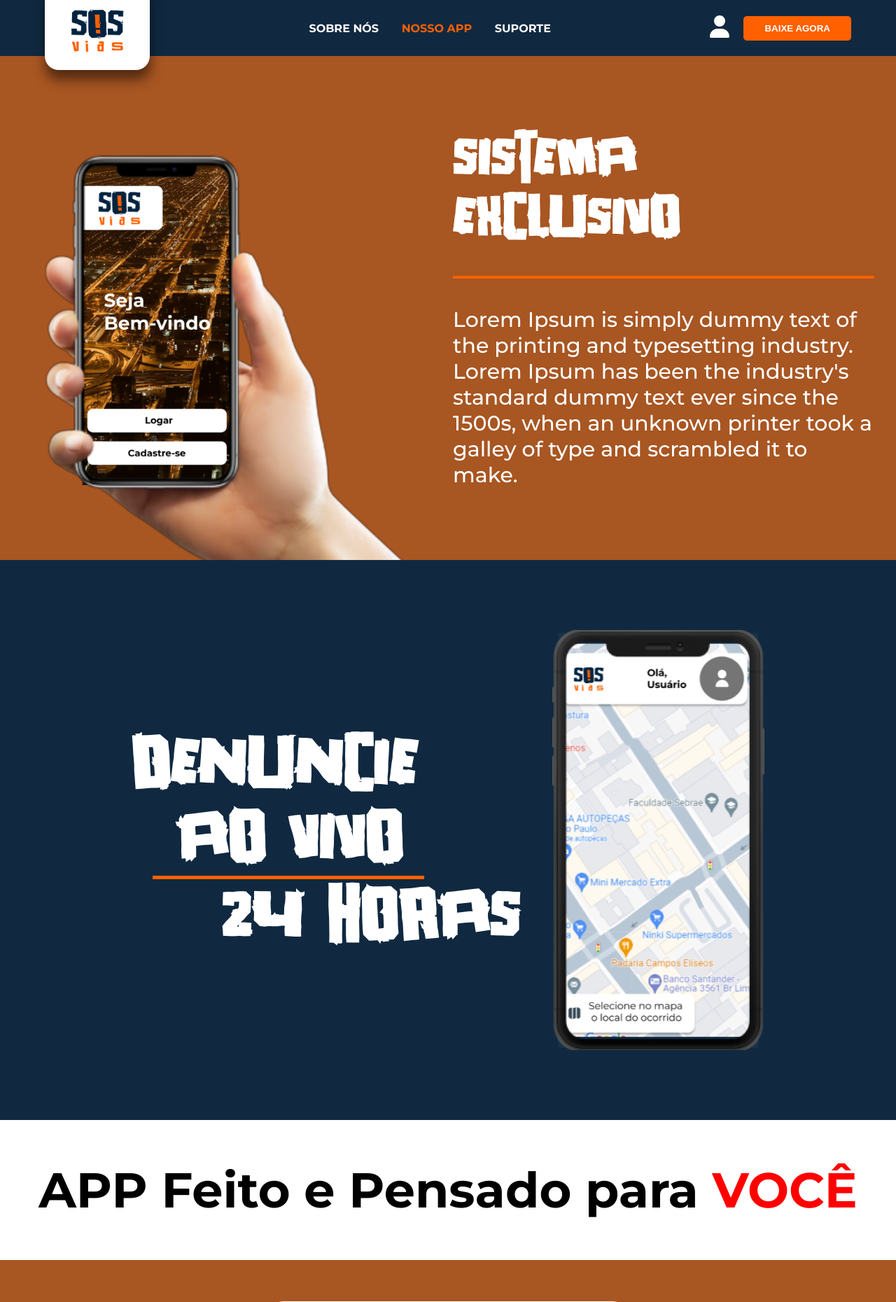
After one commit to willsm06/SosVias, a PHP site: page /nossoapp.php in a window 1280 px wide. The commit adds this page. Shown: the top 1860 px of the page at 70% size. Run offline with PHP 8.4, Linux system fonts and the light colour scheme; some web fonts are replaced.

Commit message:
Criação pagina App

```diff
--- /dev/null
+++ b/assets/CSS/nossoapp.css
@@ -0,0 +1,114 @@
+h2 {
+  letter-spacing: 3px;
+  margin: 0;
+}
+
+.link_active2 {
+  color: var(--orange-default);
+}
+
+.app_wrapper {
+  background-color: var(--brown-default);
+  height: calc(100vh - 80px);
+  display: flex;
+  justify-content: space-around;
+  align-items: end;
+  color: #ffff;
+  overflow-x: hidden;
+  overflow-y: hidden;
+}
+
+.app_wrapper img {
+  height: 600px;
+}
+
+.content_app {
+  height: 100%;
+  display: flex;
+  align-items: start;
+  justify-content: center;
+  flex-direction: column;
+  width: 47%;
+  font-size: 30px;
+}
+
+.content_app h2 {
+  font-family: "Gravel Gang", sans-serif;
+  font-size: 80px;
+  margin: 0;
+}
+
+.content_app button {
+  margin-top: 30px;
+  border: none;
+  background: var(--yellow-default);
+  padding: 20px 40px;
+  border-radius: 10px;
+  font-weight: bold;
+  font-size: 30px;
+}
+
+.denuncia_wrapper {
+  background-color: var(--black-blue);
+  height: 100vh;
+  display: flex;
+  justify-content: center;
+  align-items: center;
+  color: #ffff;
+}
+
+.denuncia_wrapper img {
+  height: 600px;
+}
+
+.denuncia_wrapper h2 {
+  font-family: "Gravel Gang", sans-serif;
+  font-size: 100px;
+  margin: 0;
+}
+
+.info_wrapper {
+  height: 200px;
+  background-color: #fff;
+  color: #000;
+  font-size: 70px;
+  display: flex;
+  align-items: center;
+  justify-content: center;
+  font-weight: bold;
+}
+
+.dowload_app {
+  background-color: var(--brown-default);
+  height: 100vh;
+  display: flex;
+  flex-direction: column;
+  justify-content: center;
+  align-items: center;
+  color: #ffff;
+}
+
+.logo_wrapper {
+  height: 50vh;
+  width: 40%;
+  display: flex;
+  justify-content: center;
+  align-items: center;
+  background: #fff;
+  border-radius: 20px;
+}
+
+.logo_wrapper img {
+  height: 360px;
+}
+
+.images_wrapper {
+  display: flex;
+  justify-content: space-around;
+  align-items: center;
+  height: 200px;
+}
+
+.images_wrapper img {
+  height: 100px;
+}
--- a/assets/CSS/style.css
+++ b/assets/CSS/style.css
@@ -98,117 +98,3 @@ nav ul li a:hover {
   cursor: pointer;
   opacity: 0.7;
 }
-
-/* Home page */
-
-.initial_wrapper {
-    display: flex;
-    justify-content: space-around;
-    align-items: center;
-    height: calc(100vh - 80px);
-    position: relative;
-}
-
-.initial_left_content {
-    font-family: 'Gravel Gang', sans-serif;
-    font-size: 100px;
-}
-
-.initial_right_content {
-    height: 400px;
-}
-
-.rodovia_detail {
-    position: absolute;
-    top: 90%;
-    left: 0;
-    z-index: 10;
-}
-
-.second_wrapper {
-    position: relative;
-    background-image: url("../img/bg_orange.png");
-    background-position: center center;
-    background-repeat: repeat;
-    height: 100vh;
-    display: flex;
-    justify-content: space-around;
-    align-items: center;
-    height: 100vh;
-    color: #ffff;
-    overflow-x: hidden;
-    overflow-y: hidden;
-}
-
-.second_left_content {
-    width: 35%;
-    font-family: 'Montserrat', sans-serif;
-    font-size: 25px;
-    z-index: 10;
-}
-
-.second_left_content h2{
-    font-family: 'Gravel Gang', sans-serif;
-    font-size: 100px;
-    margin: 0;
-}
-
-.second_right_content {
-    height: 300px;
-    z-index: 10;
-}
-
-.street_detail {
-    position: absolute;
-    width: 2500px;
-    top: 50%;
-    left: 0;
-    z-index: 0;
-}
-
-.info_wrapper {
-    height: 350px;
-    background-color: #fff;
-}
-
-.app_wrapper {
-    background-color: var(--brown-default);
-    height: 100vh;
-    display: flex;
-    justify-content: space-around;
-    align-items: end;
-    height: 100vh;
-    color: #ffff;
-    overflow-x: hidden;
-    overflow-y: hidden;
-}
-
-.app_wrapper img{
-    height: 700px;
-}
-
-.content_app {
-    height: 100%;
-    display: flex;
-    align-items: start;
-    justify-content: center;
-    flex-direction: column;
-    width: 47%;
-    font-size: 30px;
-}
-
-.content_app h2{
-    font-family: 'Gravel Gang', sans-serif;
-    font-size: 80px;
-    margin: 0;
-}
-
-.content_app button{
-    margin-top: 30px;
-    border: none;
-    background: var(--yellow-default);
-    padding: 20px 40px;
-    border-radius: 10px;
-    font-weight: bold;
-    font-size: 30px;
-}
--- a/includes/header.php
+++ b/includes/header.php
@@ -6,9 +6,9 @@
         </div>
         <nav>
             <ul>
-                <li><a href="#">SOBRE NÓS</a></li>
-                <li><a href="#">NOSSO APP</a></li>
-                <li><a href="#">SUPORTE</a></li>
+                <li><a href="#" class="link_active1">SOBRE NÓS</a></li>
+                <li><a href="nossoapp.php" class="link_active2">NOSSO APP</a></li>
+                <li><a href="#" class="link_active3">SUPORTE</a></li>
             </ul>
         </nav>
         <div class="buttons_header">
--- a/index.php
+++ b/index.php
@@ -5,6 +5,7 @@
     <meta charset="UTF-8">
     <meta name="viewport" content="width=device-width, initial-scale=1.0">
     <link rel="stylesheet" href="assets/css/style.css">
+    <link rel="stylesheet" href="assets/css/index.css">
     <title>Home - SosVias</title>
 </head>
 
@@ -52,7 +53,7 @@
                 since the 1500s, when an unknown
                 printer took a galley of type and
                 scrambled it to make.
-                <a href=""><button>Saiba Mais</button></a>
+                <a href="nossoapp.php"><button>Saiba Mais</button></a>
             </div>
         </div>
     </main>
--- /dev/null
+++ b/nossoapp.php
@@ -0,0 +1,58 @@
+<!DOCTYPE html>
+<html lang="pt-br">
+
+<head>
+    <meta charset="UTF-8">
+    <meta name="viewport" content="width=device-width, initial-scale=1.0">
+    <link rel="stylesheet" href="assets/css/style.css">
+    <link rel="stylesheet" href="assets/css/nossoapp.css">
+    <title>Home - SosVias</title>
+</head>
+
+<body>
+    <?php require_once("includes/header.php") ?>
+    <main>
+        <div class="app_wrapper">
+            <img src="assets/img/app_hand.png" alt="hand">
+            <div class="content_app">
+                <h2>SISTEMA EXCLUSIVO
+                    <hr style="width: 100%; background: #ff6000; height: 4px; border: none;">
+                </h2>
+                Lorem Ipsum is simply dummy
+                text of the printing and typesetting
+                industry. Lorem Ipsum has been the
+                industry's standard dummy text ever
+                since the 1500s, when an unknown
+                printer took a galley of type and
+                scrambled it to make.
+            </div>
+        </div>
+        <div class="denuncia_wrapper">
+            <div class="content_app">
+                <h2>DENUNCIE</h2>
+                <h2>&nbsp&nbspAO VIVO
+                    <hr style="width: 100%; background: #ff6000; height: 5px; border: none; margin:0 0 0 30px;">
+                </h2>
+                <h2>&nbsp&nbsp&nbsp&nbsp24 HORAS</h2>
+            </div>
+            <img src="assets/img/app_map.png" alt="app com mapa">
+        </div>
+        <div class="info_wrapper">
+            APP Feito e Pensado para <p style="color: red;">&nbspVOCÊ</p>
+        </div>
+        <div class="dowload_app">
+            <div class="logo_wrapper">
+                <div class="logo_sos">
+                    <img src="assets/img/logo_sos.png" alt="logo_sos">
+                </div>
+            </div>
+            <div class="images_wrapper">
+                <img src="assets/img/googlePlay.png" alt="googlePlay">
+                <img src="assets/img/appStore.png" alt="appStore">
+            </div>
+            <h1>Download <u>100% Gratuito</u></h1>
+        </div>
+    </main>
+</body>
+
+</html>
```
Also changed, not shown: assets/CSS/index.css (added, +120 -0 lines), assets/IMG/appStore.png (added), assets/IMG/app_map.png (added), assets/IMG/googlePlay.png (added).
